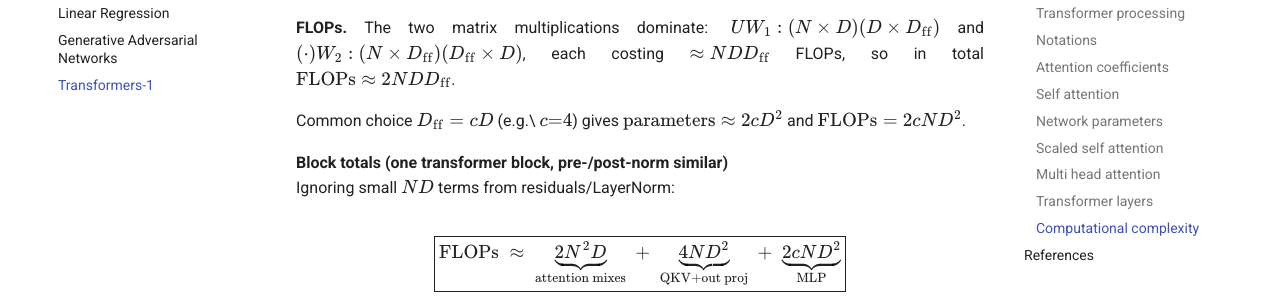
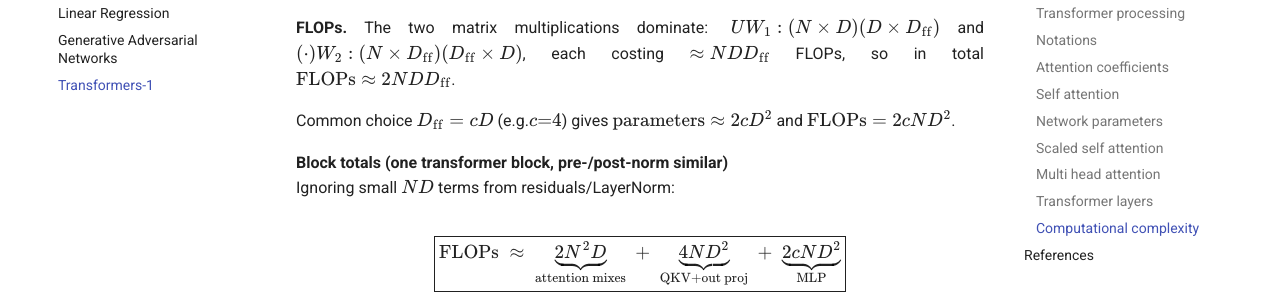
Before and after one commit to pj1911/my-wiki, an MkDocs documentation site: the page built from docs/Transformers-1.md, in a window 1280 px wide and 900 px high, scrolled down 13605 px. Shown: the part 149-449 px from the top of the window. Built offline with MkDocs 1.6.1 and Material for MkDocs 9.7.7, drawn with Linux system fonts in a browser that asks for light colours.

```diff
--- a/docs/Transformers-1.md
+++ b/docs/Transformers-1.md
@@ -635,7 +635,7 @@ $$
 each costing \(\approx  N D D_{\text{ff}}\) FLOPs, so in total
 \(\text{FLOPs} \approx 2 N D D_{\text{ff}}\).
 
-Common choice \(D_{\text{ff}}=cD\) (e.g.\ \(c{=}4\)) gives \(\text{parameters}\approx 2c D^2\)
+Common choice \(D_{\text{ff}}=cD\) (e.g.\(c{=}4\)) gives \(\text{parameters}\approx 2c D^2\)
 and \(\text{FLOPs}=2c N D^2\).
 
 **Block totals (one transformer block, pre-/post-norm similar)**
```
